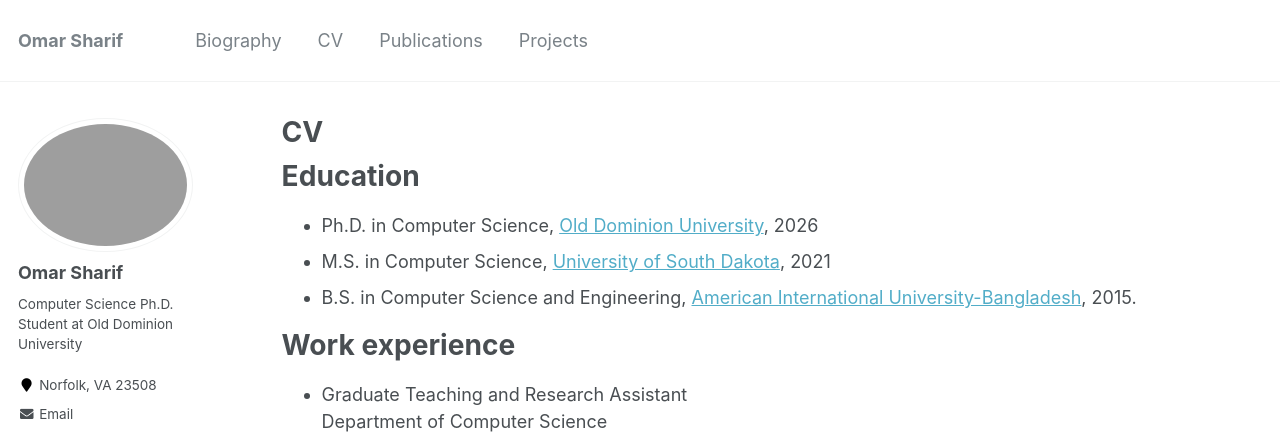
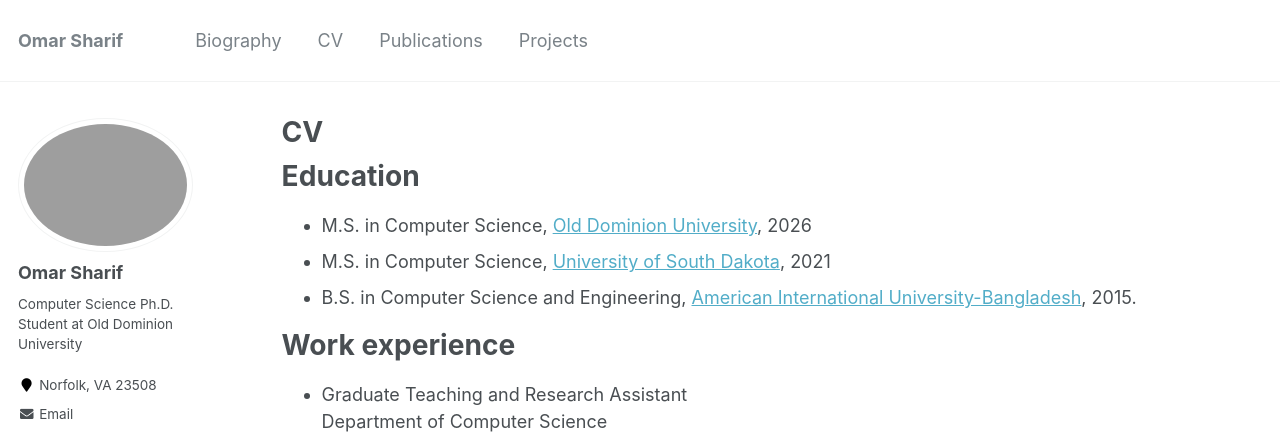
Before and after one commit to omarsharif786/omarsharif786.github.io, a Jekyll site: the page built from _pages/cv.md, in a window 1280 px wide and 900 px high. Shown: the top 434 px of the window. Built offline with Jekyll 4.4.1, drawn with Linux system fonts in a browser that asks for light colours; some web fonts are replaced.

Commit message:
cv_changes

```diff
--- a/_pages/cv.md
+++ b/_pages/cv.md
@@ -10,7 +10,7 @@ redirect_from:
 
 Education
 ======
-  * Ph.D. in Computer Science, [Old Dominion University](https://www.odu.edu/), 2026
+  * M.S. in Computer Science, [Old Dominion University](https://www.odu.edu/), 2026
   * M.S. in Computer Science, [University of South Dakota](https://usd.edu), 2021
   <!-- * M.S. in Computer Science, [American International University-Bangladesh](https://www.aiub.edu), 2017 -->
   * B.S. in Computer Science and Engineering, [American International University-Bangladesh](https://www.aiub.edu), 2015.
@@ -47,8 +47,10 @@ August 2018- December 2019
 Skills
 ======
 **Language Proficiency:** Python, SQL, C/C++, Java, HTML/CSS, Shell scripting, Slurm scripting.
+
 **Technologies/API's:** Pytorch, Tensorflow, Keras, WandB, Github workflow, Tensorboard, PowerBI, numpy, scikitlearn,
 pandas, OpenCV, matplotlib.
+
 **Applications:** Machine learning, deep learning, computer vision, Transformer Models, LLMs, Gen AI, Reinforcement
 Learning, NLP, ML libraries, ML Ops, object-oriented programming, data analysis, model evaluation, data visualization.
 
```
